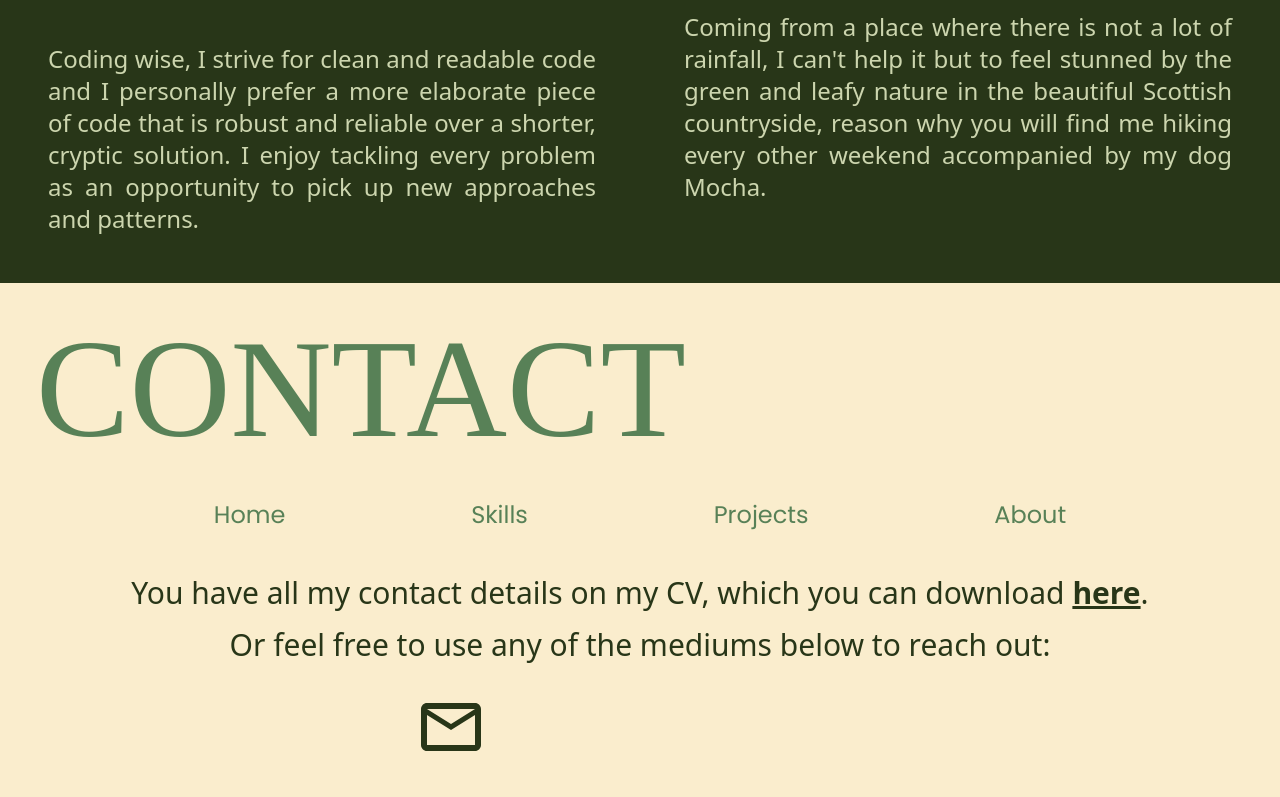
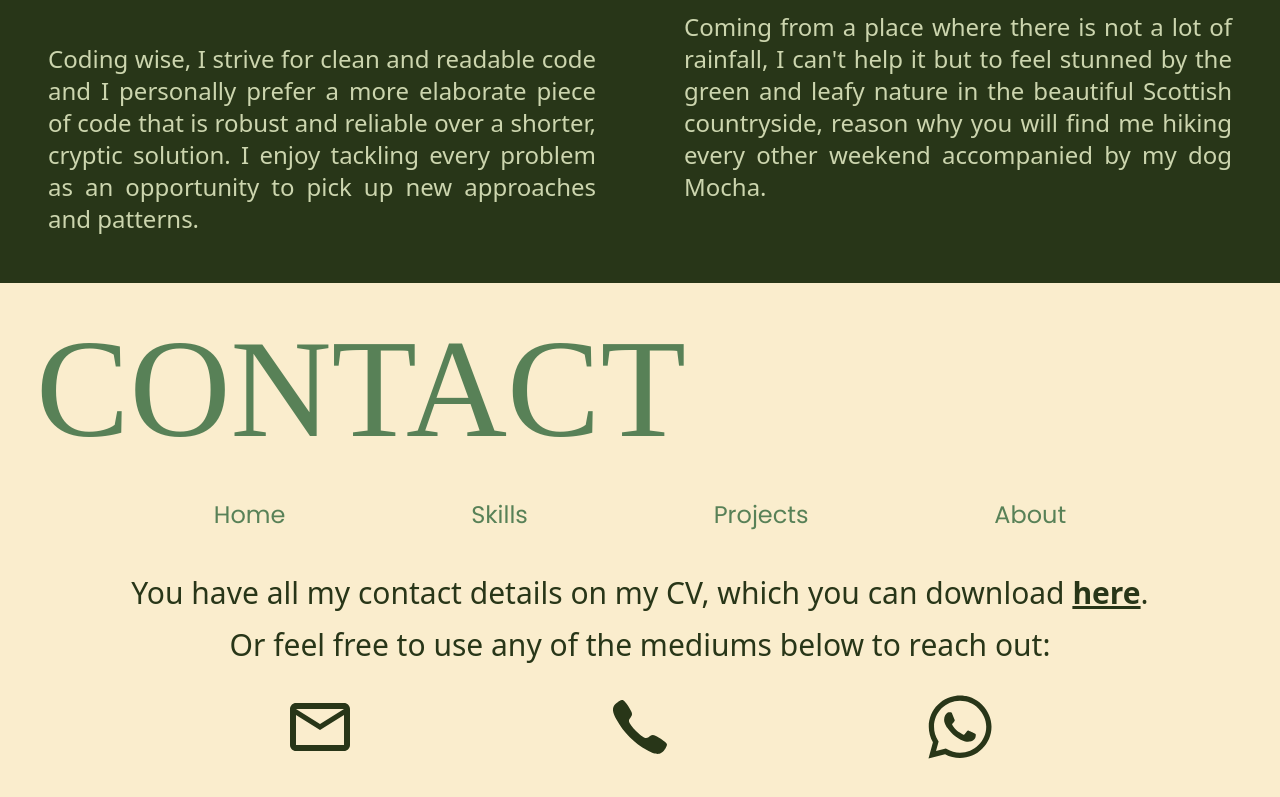
Before and after one commit to SaraGMatos/portfolio, a React (Vite) app: page / in a window 1280 px wide. Shown: the part 6925-7722 px from the top of the page. Built offline with nearby package versions, Linux system fonts and the light colour scheme; a web font is replaced by a local one.

Commit message:
Adds calling and whatsapp icons

```diff
--- a/src/components/MainPage.jsx
+++ b/src/components/MainPage.jsx
@@ -815,7 +815,12 @@ function MainPage() {
           <Link to="mailto:saragarciamatos@gmail.com">
             <MdOutlineMail className="hover:text-buff" />
           </Link>
-          <Link></Link>
+          <Link to="tel:+447591594294">
+            <IoIosCall className="hover:text-buff" />
+          </Link>
+          <Link to="https://wa.me/447591594294">
+            <FaWhatsapp className="hover:text-buff" />
+          </Link>
         </article>
       </section>
     </div>
```
